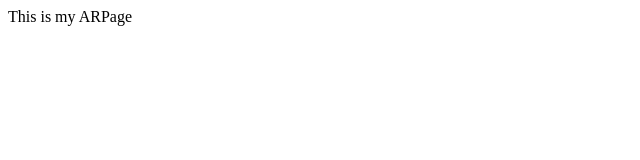
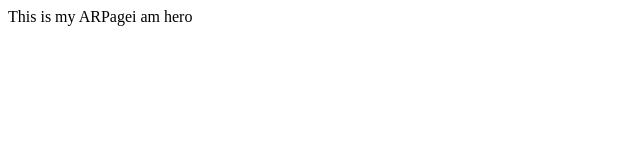
Before and after one commit to moonkyeongrok/moonkyeongrok, a plain HTML site: page index.html in a window 1280 px wide. Shown: the full height of the page, 0-640 px from the left. Drawn offline with Linux system fonts and the light colour scheme.

Commit message:
Update index.html

```diff
--- a/index.html
+++ b/index.html
@@ -1,5 +1,5 @@
 <html>
 <body>
-<p>This is my ARPage</p>
+<p>This is my ARPagei am hero</p>
 </body>
 </html>
```
